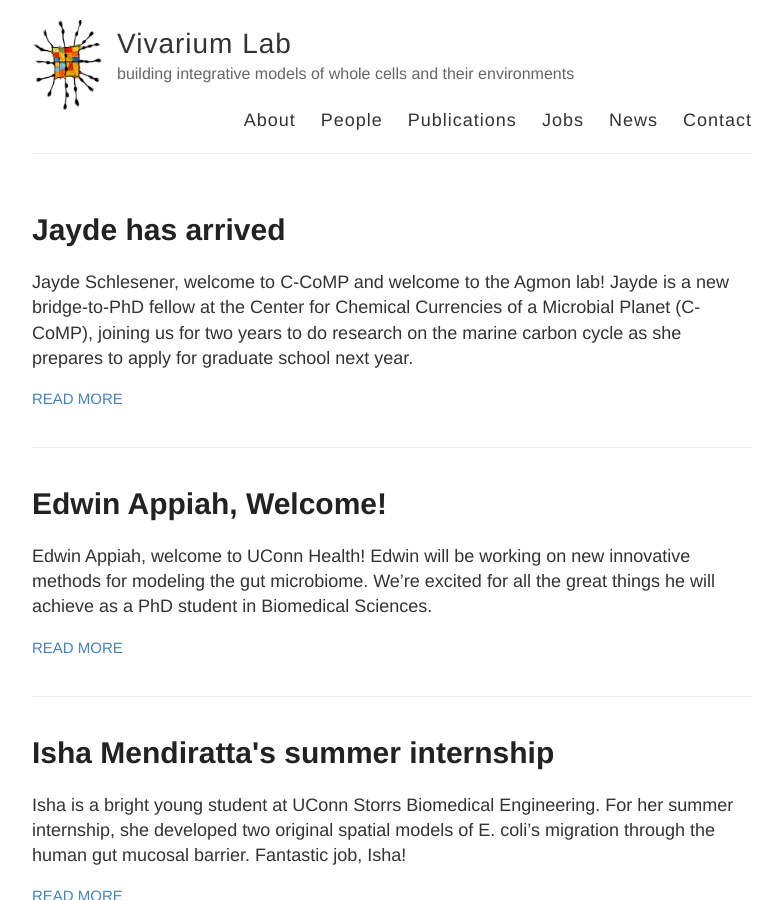
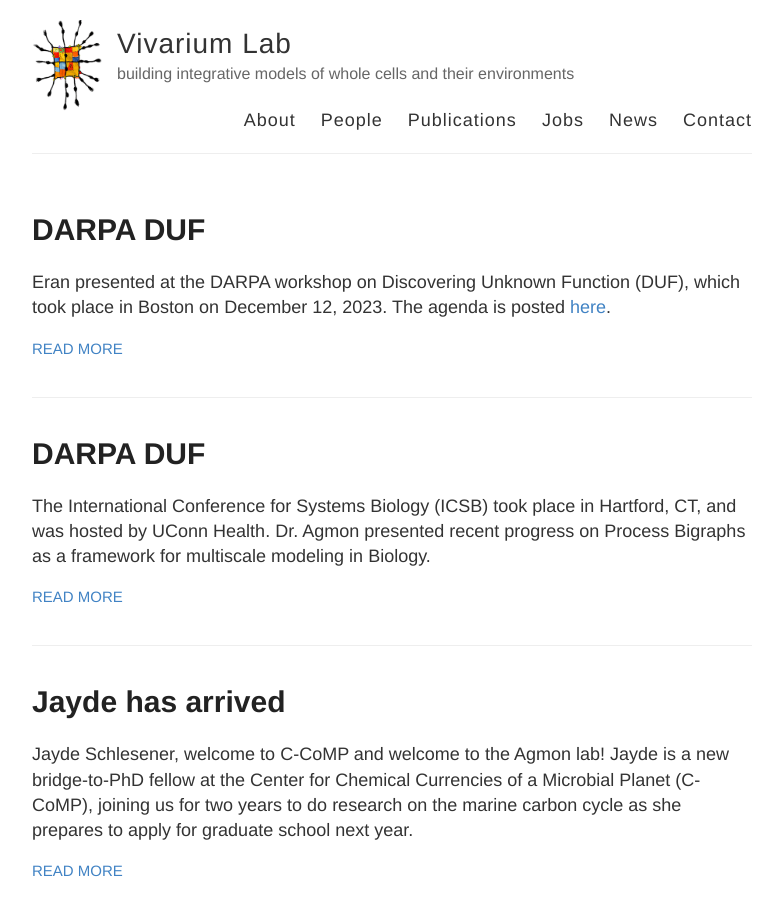
Before and after one commit to eagmon/eagmon.github.io, a Jekyll site: the page built from news.md, in a window 1280 px wide and 900 px high. Shown: the whole window, without its empty margins (248-1031 px from the left). Built offline with Jekyll 4.4.1, drawn with Linux system fonts in a browser that asks for light colours.

Commit message:
add new posts

```diff
--- /dev/null
+++ b/_posts/2023-10-12-2023-ICSB.md
@@ -0,0 +1,8 @@
+---
+layout: post
+title: DARPA DUF
+---
+
+The International Conference for Systems Biology (ICSB) took place in Hartford, CT, and was hosted by
+UConn Health. Dr. Agmon presented recent progress on Process Bigraphs as a framework for multiscale modeling
+in Biology.
--- /dev/null
+++ b/_posts/2023-12-12-2023-DARPA-DUF.md
@@ -0,0 +1,7 @@
+---
+layout: post
+title: DARPA DUF
+---
+
+Eran presented at the DARPA workshop on Discovering Unknown Function (DUF), which took place in Boston on December 12, 2023.
+The agenda is posted [here](https://events.sa-meetings.com/website/64719/agenda/).
```
Also changed, not shown: index.md (+3 -4 lines).
